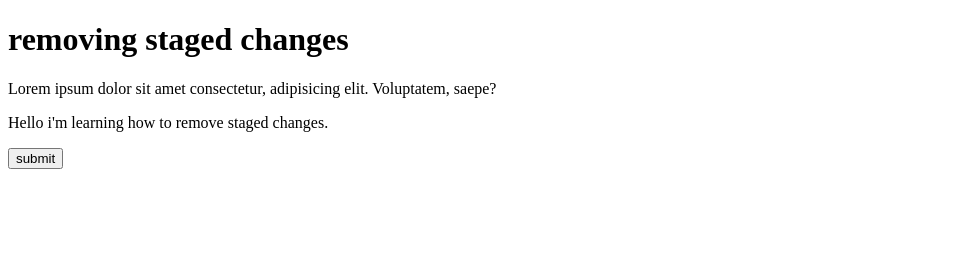
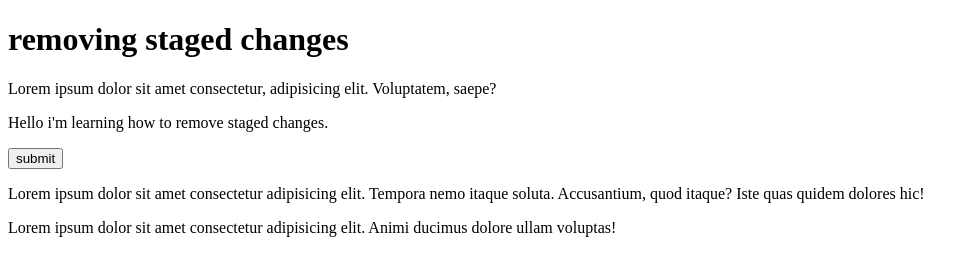
Before and after one commit to saurabh-v-eq/GitGraph, a plain HTML site: page index.html in a window 1280 px wide. Shown: the whole page, without its empty margins (0-978 px from the left). Drawn offline with Linux system fonts and the light colour scheme.

Commit message:
again adding last two commits

```diff
--- a/index.html
+++ b/index.html
@@ -10,5 +10,7 @@
     <p>Lorem ipsum dolor sit amet consectetur, adipisicing elit. Voluptatem, saepe?</p>
     <p>Hello i'm learning how to remove staged changes.</p>
     <button>submit</button>
+    <p>Lorem ipsum dolor sit amet consectetur adipisicing elit. Tempora nemo itaque soluta. Accusantium, quod itaque? Iste quas quidem dolores hic!</p>
+    <p>Lorem ipsum dolor sit amet consectetur adipisicing elit. Animi ducimus dolore ullam voluptas!</p>
 </body>
 </html>
```
